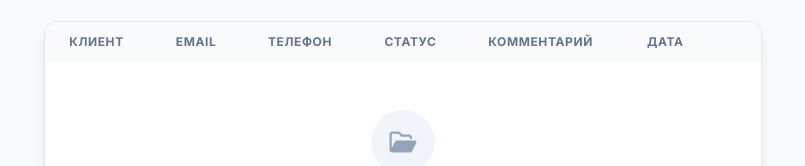
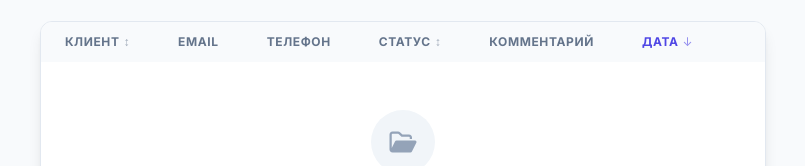
Before and after one commit to qorexdev/mini-crm, a plain HTML site: page index.html in a window 1280 px wide. Shown: the part 290-456 px from the top of the page, 237-1042 px from the left. Drawn offline with nearby package versions, Linux system fonts and the light colour scheme.

Commit message:
add sortable columns for name, status and date

```diff
--- a/index.html
+++ b/index.html
@@ -366,12 +366,12 @@
                 <table class="min-w-full divide-y divide-slate-200 dark:divide-slate-700 mobile-table">
                     <thead class="bg-slate-50 dark:bg-slate-700/50">
                         <tr>
-                            <th scope="col" class="px-6 py-3 text-left text-xs font-bold text-slate-500 dark:text-slate-400 uppercase tracking-wider">Клиент</th>
+                            <th scope="col" data-sort="name" onclick="setSortBy('name')" class="px-6 py-3 text-left text-xs font-bold text-slate-500 dark:text-slate-400 uppercase tracking-wider cursor-pointer select-none hover:text-slate-800 dark:hover:text-white transition-colors">Клиент<span class="sort-icon font-normal opacity-60"></span></th>
                             <th scope="col" class="px-6 py-3 text-left text-xs font-bold text-slate-500 dark:text-slate-400 uppercase tracking-wider">Email</th>
                             <th scope="col" class="px-6 py-3 text-left text-xs font-bold text-slate-500 dark:text-slate-400 uppercase tracking-wider">Телефон</th>
-                            <th scope="col" class="px-6 py-3 text-left text-xs font-bold text-slate-500 dark:text-slate-400 uppercase tracking-wider">Статус</th>
+                            <th scope="col" data-sort="status" onclick="setSortBy('status')" class="px-6 py-3 text-left text-xs font-bold text-slate-500 dark:text-slate-400 uppercase tracking-wider cursor-pointer select-none hover:text-slate-800 dark:hover:text-white transition-colors">Статус<span class="sort-icon font-normal opacity-60"></span></th>
                             <th scope="col" class="px-6 py-3 text-left text-xs font-bold text-slate-500 dark:text-slate-400 uppercase tracking-wider">Комментарий</th>
-                            <th scope="col" class="px-6 py-3 text-left text-xs font-bold text-slate-500 dark:text-slate-400 uppercase tracking-wider">Дата</th>
+                            <th scope="col" data-sort="date" onclick="setSortBy('date')" class="px-6 py-3 text-left text-xs font-bold text-slate-500 dark:text-slate-400 uppercase tracking-wider cursor-pointer select-none hover:text-slate-800 dark:hover:text-white transition-colors">Дата<span class="sort-icon font-normal opacity-60"></span></th>
                             <th scope="col" class="relative px-6 py-3">
                                 <span class="sr-only">Действия</span>
                             </th>
--- a/script.js
+++ b/script.js
@@ -1,5 +1,6 @@
 let leads = JSON.parse(localStorage.getItem('mini-crm-leads')) || [];
 let isDarkMode = localStorage.getItem('mini-crm-dark-mode') === 'true';
+let sortConfig = { key: 'date', dir: 'desc' };
 
 const STATUS_LABELS = {
     'new': { text: 'Новая', class: 'bg-blue-100 text-blue-800 dark:bg-blue-900/50 dark:text-blue-200' },
@@ -23,6 +24,7 @@ document.addEventListener('DOMContentLoaded', () => {
     initTheme();
     renderLeads();
     updateStats();
+    updateSortIcons();
 
     searchInput.addEventListener('input', renderLeads);
     statusFilter.addEventListener('change', renderLeads);
@@ -125,6 +127,34 @@ function updateStats() {
     document.getElementById('statDone').textContent = leads.filter(l => l.status === 'done').length;
 }
 
+function setSortBy(key) {
+    if (sortConfig.key === key) {
+        sortConfig.dir = sortConfig.dir === 'asc' ? 'desc' : 'asc';
+    } else {
+        sortConfig.key = key;
+        sortConfig.dir = key === 'date' ? 'desc' : 'asc';
+    }
+    updateSortIcons();
+    renderLeads();
+}
+
+function updateSortIcons() {
+    document.querySelectorAll('[data-sort]').forEach(th => {
+        const key = th.dataset.sort;
+        const icon = th.querySelector('.sort-icon');
+        if (!icon) return;
+        if (sortConfig.key === key) {
+            icon.textContent = sortConfig.dir === 'asc' ? ' ↑' : ' ↓';
+            th.classList.add('text-brand-600', 'dark:text-brand-400');
+            th.classList.remove('text-slate-500', 'dark:text-slate-400');
+        } else {
+            icon.textContent = ' ↕';
+            th.classList.remove('text-brand-600', 'dark:text-brand-400');
+            th.classList.add('text-slate-500', 'dark:text-slate-400');
+        }
+    });
+}
+
 function renderLeads(arg) {
     const highlightId = (typeof arg === 'number') ? arg : null;
     const searchTerm = searchInput.value.toLowerCase();
@@ -140,7 +170,20 @@ function renderLeads(arg) {
         const matchesStatus = filterStatus === 'all' || lead.status === filterStatus;
 
         return matchesSearch && matchesStatus;
-    }).sort((a, b) => new Date(b.date) - new Date(a.date));
+    }).sort((a, b) => {
+        let va = a[sortConfig.key], vb = b[sortConfig.key];
+        if (sortConfig.key === 'date') {
+            va = new Date(va); vb = new Date(vb);
+        } else if (sortConfig.key === 'status') {
+            const order = { new: 0, in_progress: 1, done: 2, cancelled: 3 };
+            va = order[va] ?? 99; vb = order[vb] ?? 99;
+        } else {
+            va = (va || '').toLowerCase(); vb = (vb || '').toLowerCase();
+        }
+        if (va < vb) return sortConfig.dir === 'asc' ? -1 : 1;
+        if (va > vb) return sortConfig.dir === 'asc' ? 1 : -1;
+        return 0;
+    });
 
     tableBody.innerHTML = '';
 
```
